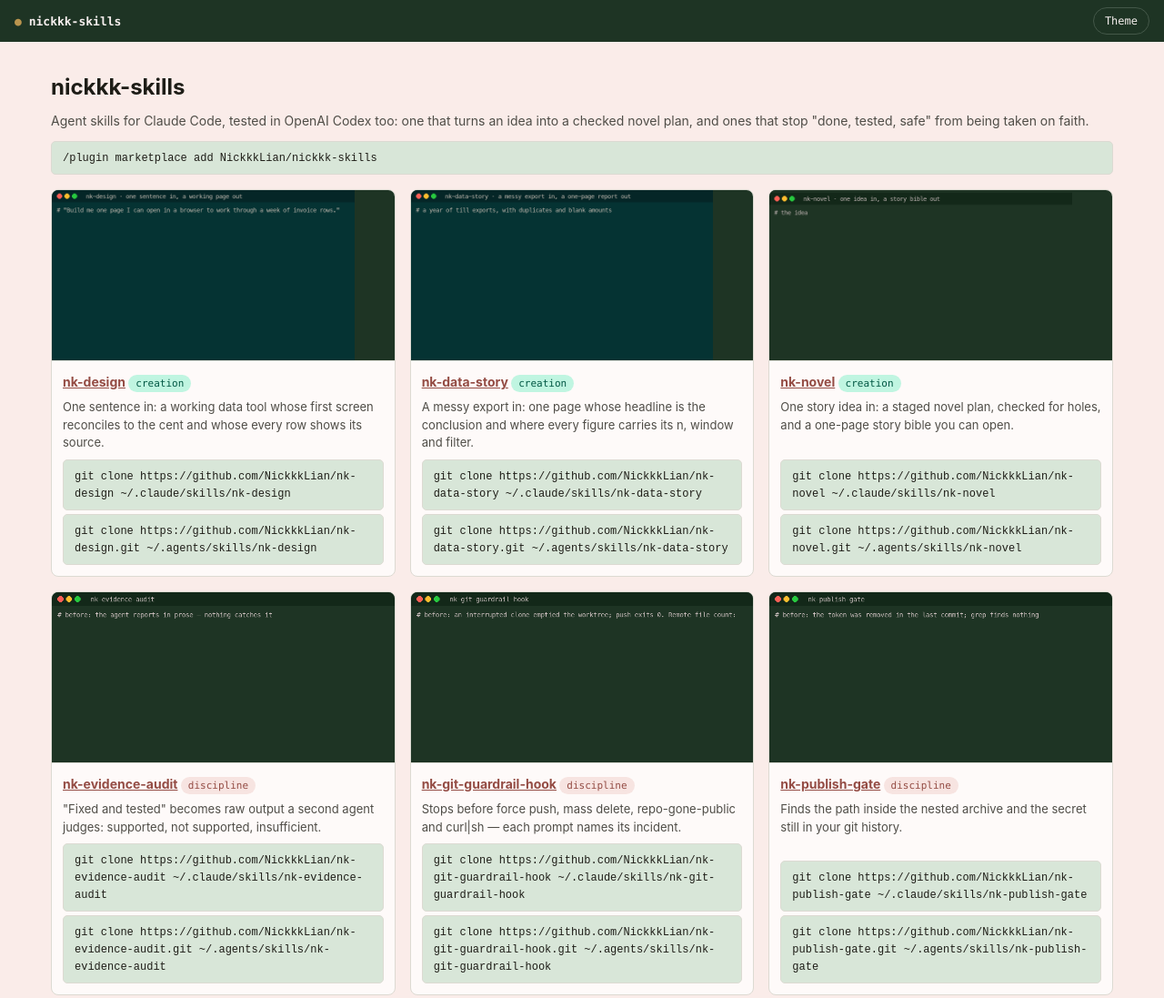
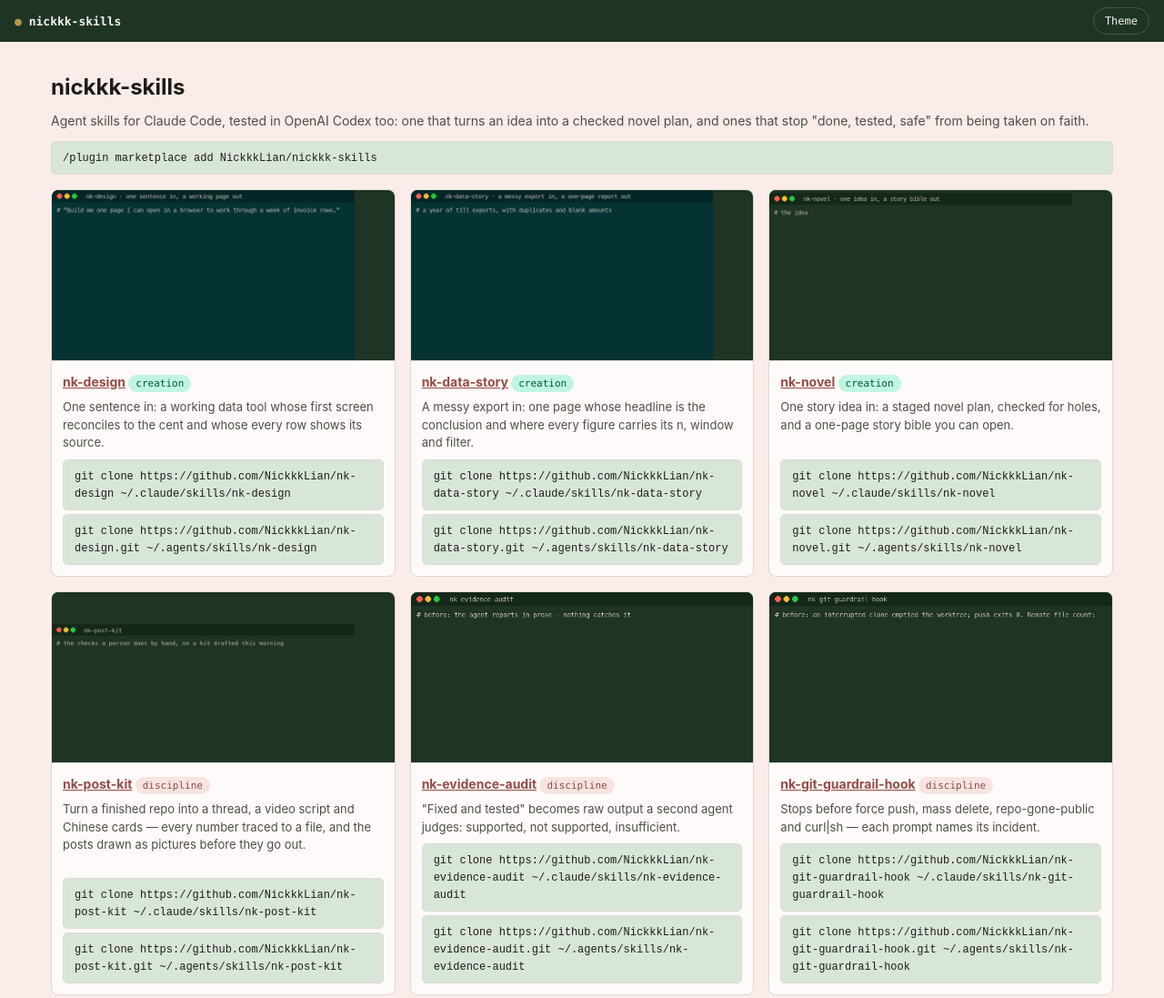
Before and after one commit to NickkkLian/nickkk-skills, a plain HTML site: page docs/index.html in a window 1280 px wide. Shown: the top 1097 px of the page at 91% size. Drawn offline with Linux system fonts and the light colour scheme.

Commit message:
Add nk-post-kit to the directory, the marketplace and the gallery

```diff
--- a/docs/index.html
+++ b/docs/index.html
@@ -41,6 +41,7 @@ footer{background:var(--anchor);color:var(--on-anchor-2);padding:var(--space-5)
 <article class="card"><a href="https://github.com/NickkkLian/nk-design"><img src="https://raw.githubusercontent.com/NickkkLian/nickkk-skills/main/gallery/nk-design.gif" alt="nk-design demo" loading="lazy"></a><h2><a href="https://github.com/NickkkLian/nk-design">nk-design</a> <span class="tag creation">creation</span></h2><p>One sentence in: a working data tool whose first screen reconciles to the cent and whose every row shows its source.</p><pre><code>git clone https://github.com/NickkkLian/nk-design ~/.claude/skills/nk-design</code></pre><pre class="codex"><code>git clone https://github.com/NickkkLian/nk-design.git ~/.agents/skills/nk-design</code></pre></article>
 <article class="card"><a href="https://github.com/NickkkLian/nk-data-story"><img src="https://raw.githubusercontent.com/NickkkLian/nickkk-skills/main/gallery/nk-data-story.gif" alt="nk-data-story demo" loading="lazy"></a><h2><a href="https://github.com/NickkkLian/nk-data-story">nk-data-story</a> <span class="tag creation">creation</span></h2><p>A messy export in: one page whose headline is the conclusion and where every figure carries its n, window and filter.</p><pre><code>git clone https://github.com/NickkkLian/nk-data-story ~/.claude/skills/nk-data-story</code></pre><pre class="codex"><code>git clone https://github.com/NickkkLian/nk-data-story.git ~/.agents/skills/nk-data-story</code></pre></article>
 <article class="card"><a href="https://github.com/NickkkLian/nk-novel"><img src="https://raw.githubusercontent.com/NickkkLian/nickkk-skills/main/gallery/nk-novel.gif" alt="nk-novel demo" loading="lazy"></a><h2><a href="https://github.com/NickkkLian/nk-novel">nk-novel</a> <span class="tag creation">creation</span></h2><p>One story idea in: a staged novel plan, checked for holes, and a one-page story bible you can open.</p><pre><code>git clone https://github.com/NickkkLian/nk-novel ~/.claude/skills/nk-novel</code></pre><pre class="codex"><code>git clone https://github.com/NickkkLian/nk-novel.git ~/.agents/skills/nk-novel</code></pre></article>
+<article class="card"><a href="https://github.com/NickkkLian/nk-post-kit"><img src="https://raw.githubusercontent.com/NickkkLian/nickkk-skills/main/gallery/nk-post-kit.gif" alt="nk-post-kit demo" loading="lazy"></a><h2><a href="https://github.com/NickkkLian/nk-post-kit">nk-post-kit</a> <span class="tag discipline">discipline</span></h2><p>Turn a finished repo into a thread, a video script and Chinese cards — every number traced to a file, and the posts drawn as pictures before they go out.</p><pre><code>git clone https://github.com/NickkkLian/nk-post-kit ~/.claude/skills/nk-post-kit</code></pre><pre class="codex"><code>git clone https://github.com/NickkkLian/nk-post-kit.git ~/.agents/skills/nk-post-kit</code></pre></article>
 <article class="card"><a href="https://github.com/NickkkLian/nk-evidence-audit"><img src="https://raw.githubusercontent.com/NickkkLian/nickkk-skills/main/gallery/nk-evidence-audit.gif" alt="nk-evidence-audit demo" loading="lazy"></a><h2><a href="https://github.com/NickkkLian/nk-evidence-audit">nk-evidence-audit</a> <span class="tag discipline">discipline</span></h2><p>&quot;Fixed and tested&quot; becomes raw output a second agent judges: supported, not supported, insufficient.</p><pre><code>git clone https://github.com/NickkkLian/nk-evidence-audit ~/.claude/skills/nk-evidence-audit</code></pre><pre class="codex"><code>git clone https://github.com/NickkkLian/nk-evidence-audit.git ~/.agents/skills/nk-evidence-audit</code></pre></article>
 <article class="card"><a href="https://github.com/NickkkLian/nk-git-guardrail-hook"><img src="https://raw.githubusercontent.com/NickkkLian/nickkk-skills/main/gallery/nk-git-guardrail-hook.gif" alt="nk-git-guardrail-hook demo" loading="lazy"></a><h2><a href="https://github.com/NickkkLian/nk-git-guardrail-hook">nk-git-guardrail-hook</a> <span class="tag discipline">discipline</span></h2><p>Stops before force push, mass delete, repo-gone-public and curl|sh — each prompt names its incident.</p><pre><code>git clone https://github.com/NickkkLian/nk-git-guardrail-hook ~/.claude/skills/nk-git-guardrail-hook</code></pre><pre class="codex"><code>git clone https://github.com/NickkkLian/nk-git-guardrail-hook.git ~/.agents/skills/nk-git-guardrail-hook</code></pre></article>
 <article class="card"><a href="https://github.com/NickkkLian/nk-publish-gate"><img src="https://raw.githubusercontent.com/NickkkLian/nickkk-skills/main/gallery/nk-publish-gate.gif" alt="nk-publish-gate demo" loading="lazy"></a><h2><a href="https://github.com/NickkkLian/nk-publish-gate">nk-publish-gate</a> <span class="tag discipline">discipline</span></h2><p>Finds the path inside the nested archive and the secret still in your git history.</p><pre><code>git clone https://github.com/NickkkLian/nk-publish-gate ~/.claude/skills/nk-publish-gate</code></pre><pre class="codex"><code>git clone https://github.com/NickkkLian/nk-publish-gate.git ~/.agents/skills/nk-publish-gate</code></pre></article>
```
Also changed, not shown: .claude-plugin/marketplace.json, gallery/nk-post-kit.gif (added), 1 other file.
